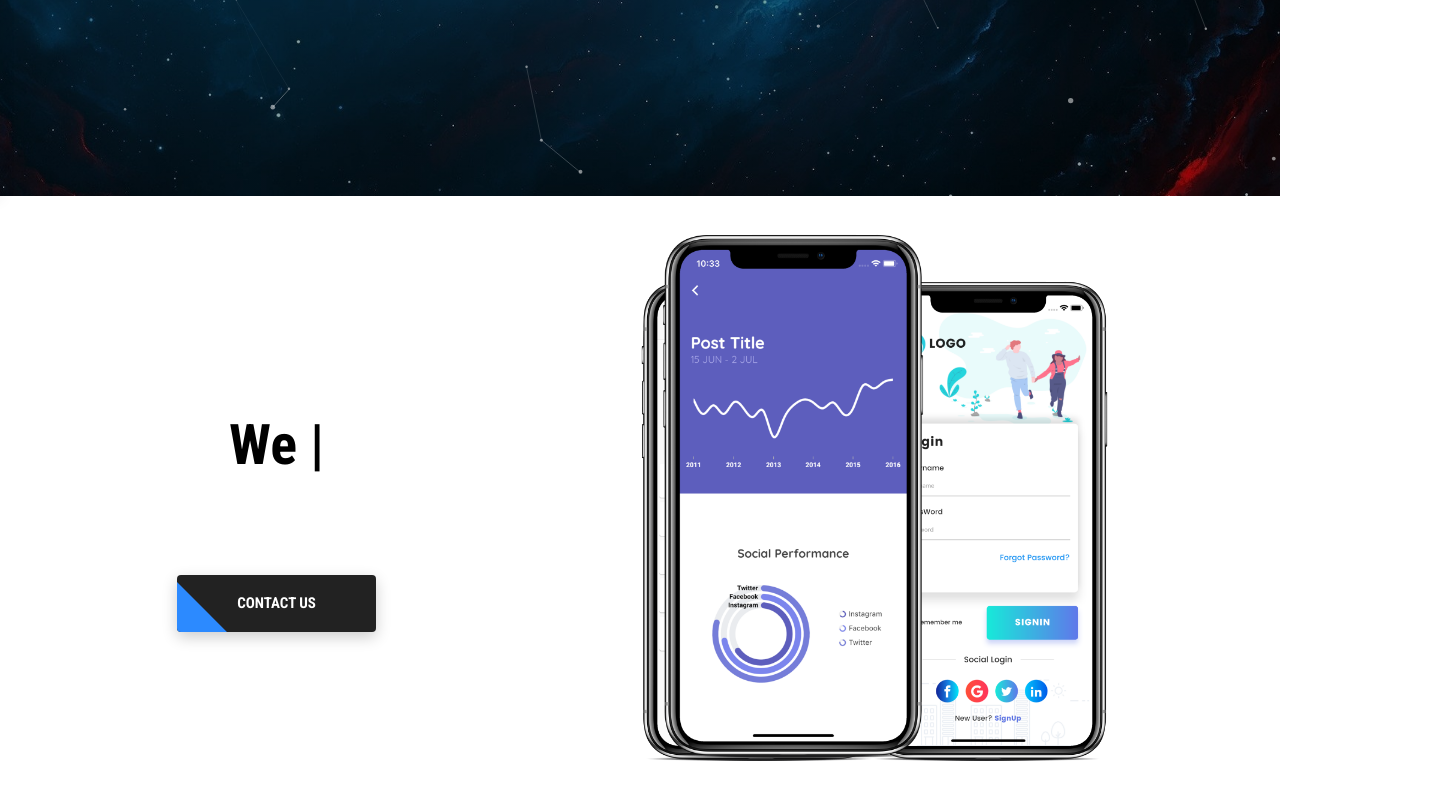
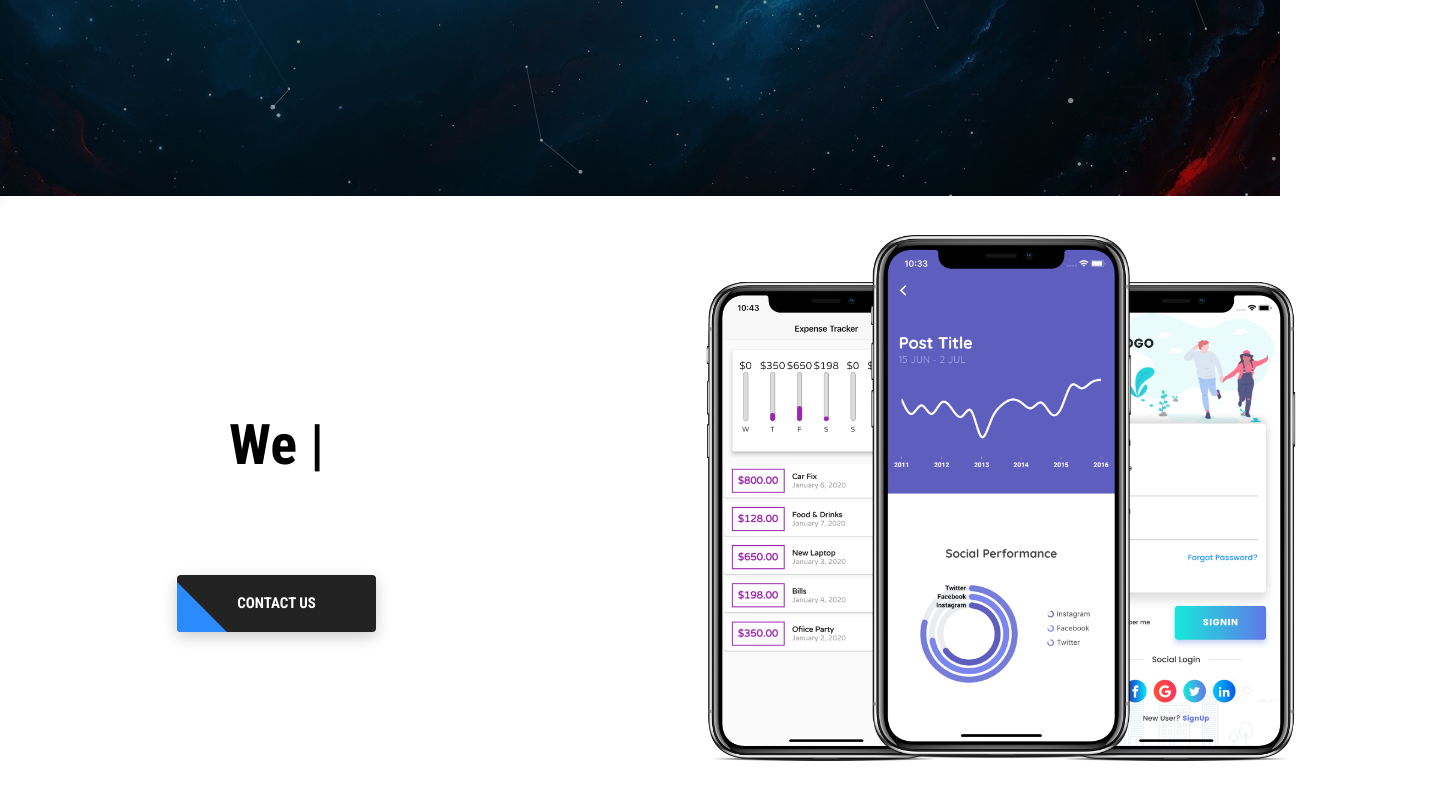
Before and after one commit to RaresM2001/mrv-it-website, a plain HTML site: page index.html in a window 1280 px wide. Shown: the part 604-1404 px from the top of the page, 1451 px wide, since content can reach past the window. Drawn offline with nearby package versions, Linux system fonts and the light colour scheme; files whose address does not match are found by name.

Commit message:
Finished mockup

```diff
--- a/css/main.css
+++ b/css/main.css
@@ -454,24 +454,45 @@ iframe {
     max-width: 100%;
 }
 
-#mockups {
-    width: 100%;
-    /* max-width: 600px; */
-    height: 500px;
-    margin-top: 100px;
-    margin-left: 80px;
+#mockup-container {
+    width: 900px;
+    margin-left: auto;
+    margin-right: auto;
+    min-height: 600px;
+    position: relative;
+    /* background-color: red; */
 }
 
+.phone-container {
+    width: 600px;
 
-.phone-wrapper {
-    width: 600px;
-    position: absolute;
-    bottom: 0;
+    position:absolute;
 }
 
-.phone-wrapper img {
+.phone-container img {
     width: 100%;
     height: auto;
+}
+
+.phone1 {
+    /* top: 50%; */
+    left: 50%;
+    transform: translateX(-50%);
+    z-index: 2;
+}
+
+.phone2, .phone3 {
+    width: 550px;
+    bottom: 0;
+    z-index: 1;
+}
+
+.phone2 {
+    left: 0;
+}
+
+.phone3 {
+    right: 0;
 }
 
 /******************************
--- a/index.html
+++ b/index.html
@@ -97,17 +97,17 @@
                    </a>
                 </div>
                 <div class="col-xs-12 col-md-12 col-lg-7">
-                   <div id="mockups">
-                        <div class="phone-wrapper" style="right: 0; width: 550px;">
-                            <img src="./images/mockups/mockup3.png" alt="Image not found ">
+                    <div id="mockup-container">
+                        <div class="phone-container phone1">
+                            <img src="./images/mockups/mockup1.png" alt="not found">
                         </div>
-                        <div  class="phone-wrapper" style="left: -50px; width: 550px;">
-                            <img src="./images/mockups/mockup2.png" alt="Image not found ">
+                        <div class="phone-container phone2">
+                            <img src="./images/mockups/mockup2.png" alt="">
                         </div>
-                        <div class="phone-wrapper" style="right: 170px;">
-                            <img src="./images/mockups/mockup1.png" alt="Image not found ">
+                        <div class="phone-container phone3">
+                            <img src="./images/mockups/mockup3.png" alt="">
                         </div>
-                   </div>
+                    </div>
                 </div>
             </div>
         </div>
```
